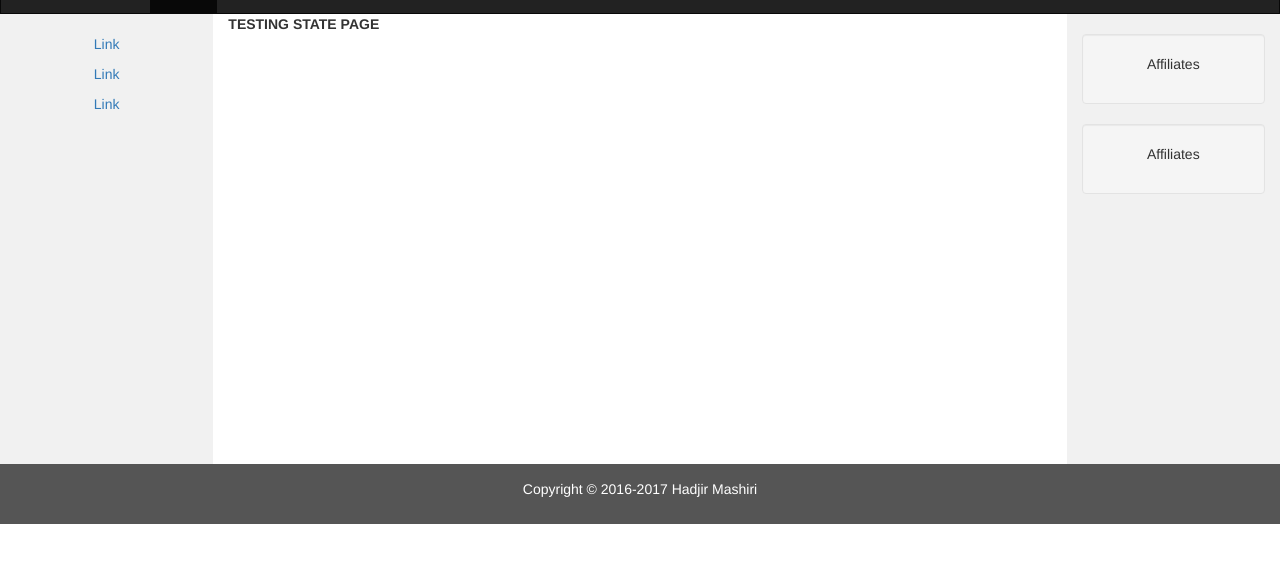
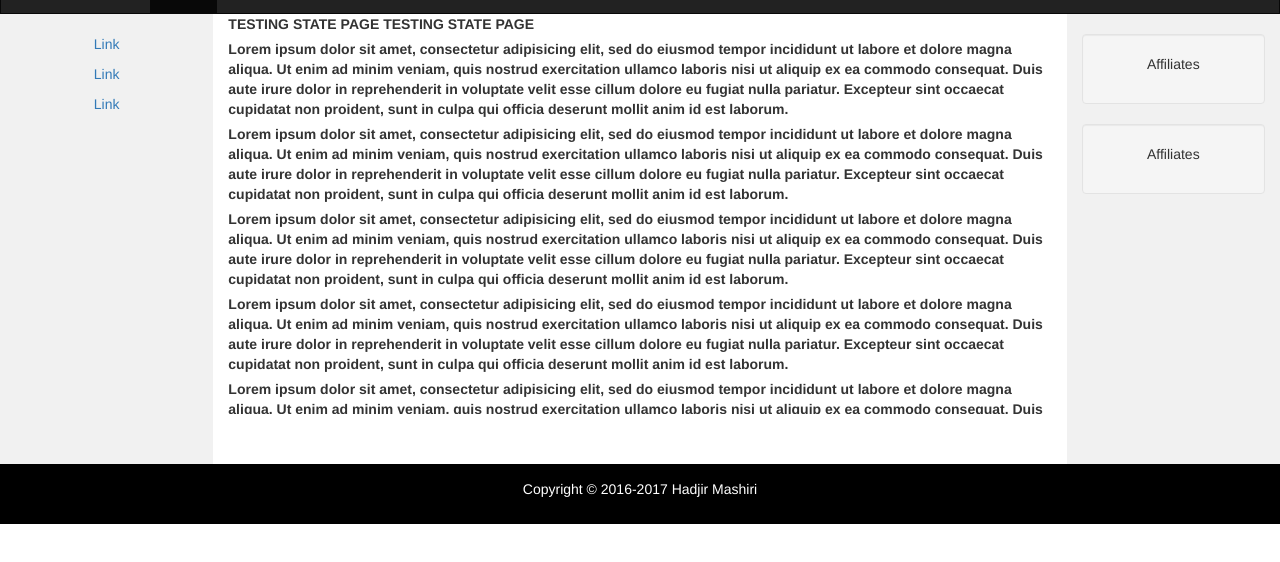
Before and after one commit to hmashiri/HadjirPortfolio, a website: page Portfolio/index.html at #!/aboutme in a window 1280 px wide. Shown: the part 38-600 px from the top of the page. Drawn offline with nearby package versions, Linux system fonts and the light colour scheme.

Commit message:
added scroll for state pages

```diff
--- a/Portfolio/app/app.js
+++ b/Portfolio/app/app.js
@@ -4,8 +4,8 @@
 
     var app = angular.module('app', ['ui.router']);
 
+    app.config(function($stateProvider, $urlRouterProvider) {
 
-    app.config(function($stateProvider, $urlRouterProvider) {
 
         $urlRouterProvider.otherwise("/aboutme");
 
--- a/Portfolio/app/partials/aboutme.html
+++ b/Portfolio/app/partials/aboutme.html
@@ -1 +1,47 @@
-<div><label>TESTING STATE PAGE</label></div>
+<div>
+	<label>TESTING STATE PAGE</label>
+	<label>TESTING STATE PAGE</label>
+	<label>Lorem ipsum dolor sit amet, consectetur adipisicing elit, sed do eiusmod
+	tempor incididunt ut labore et dolore magna aliqua. Ut enim ad minim veniam,
+	quis nostrud exercitation ullamco laboris nisi ut aliquip ex ea commodo
+	consequat. Duis aute irure dolor in reprehenderit in voluptate velit esse
+	cillum dolore eu fugiat nulla pariatur. Excepteur sint occaecat cupidatat non
+	proident, sunt in culpa qui officia deserunt mollit anim id est laborum.
+	</label>
+	<label>Lorem ipsum dolor sit amet, consectetur adipisicing elit, sed do eiusmod
+	tempor incididunt ut labore et dolore magna aliqua. Ut enim ad minim veniam,
+	quis nostrud exercitation ullamco laboris nisi ut aliquip ex ea commodo
+	consequat. Duis aute irure dolor in reprehenderit in voluptate velit esse
+	cillum dolore eu fugiat nulla pariatur. Excepteur sint occaecat cupidatat non
+	proident, sunt in culpa qui officia deserunt mollit anim id est laborum.
+	</label>
+	<P/>
+	<label>Lorem ipsum dolor sit amet, consectetur adipisicing elit, sed do eiusmod
+	tempor incididunt ut labore et dolore magna aliqua. Ut enim ad minim veniam,
+	quis nostrud exercitation ullamco laboris nisi ut aliquip ex ea commodo
+	consequat. Duis aute irure dolor in reprehenderit in voluptate velit esse
+	cillum dolore eu fugiat nulla pariatur. Excepteur sint occaecat cupidatat non
+	proident, sunt in culpa qui officia deserunt mollit anim id est laborum.
+	</label>
+	<label>Lorem ipsum dolor sit amet, consectetur adipisicing elit, sed do eiusmod
+	tempor incididunt ut labore et dolore magna aliqua. Ut enim ad minim veniam,
+	quis nostrud exercitation ullamco laboris nisi ut aliquip ex ea commodo
+	consequat. Duis aute irure dolor in reprehenderit in voluptate velit esse
+	cillum dolore eu fugiat nulla pariatur. Excepteur sint occaecat cupidatat non
+	proident, sunt in culpa qui officia deserunt mollit anim id est laborum.
+	</label>
+	<label>Lorem ipsum dolor sit amet, consectetur adipisicing elit, sed do eiusmod
+	tempor incididunt ut labore et dolore magna aliqua. Ut enim ad minim veniam,
+	quis nostrud exercitation ullamco laboris nisi ut aliquip ex ea commodo
+	consequat. Duis aute irure dolor in reprehenderit in voluptate velit esse
+	cillum dolore eu fugiat nulla pariatur. Excepteur sint occaecat cupidatat non
+	proident, sunt in culpa qui officia deserunt mollit anim id est laborum.
+	</label>
+	<label>Lorem ipsum dolor sit amet, consectetur adipisicing elit, sed do eiusmod
+	tempor incididunt ut labore et dolore magna aliqua. Ut enim ad minim veniam,
+	quis nostrud exercitation ullamco laboris nisi ut aliquip ex ea commodo
+	consequat. Duis aute irure dolor in reprehenderit in voluptate velit esse
+	cillum dolore eu fugiat nulla pariatur. Excepteur sint occaecat cupidatat non
+	proident, sunt in culpa qui officia deserunt mollit anim id est laborum.
+	</label>
+</div>
--- a/Portfolio/index.html
+++ b/Portfolio/index.html
@@ -6,6 +6,15 @@
     <link rel="stylesheet" href="./bower_components/bootstrap/dist/css/bootstrap.css" />
     <link rel="stylesheet" type="text/css" href="app/style.css" />
 <style>
+	/* Create a scroll bar for the state pages */
+	#scroll
+	{
+	    width:auto;
+	    height:auto;
+	    overflow-y: auto;
+	    max-width:auto;
+	    max-height:400px;
+	}
     /* Remove the navbar's default margin-bottom and rounded borders */
     .navbar {
       margin-bottom: 0;
@@ -24,7 +33,7 @@
 
     /* Set black background color, white text and some padding */
     footer {
-      background-color: #555;
+      background-color: black;
       color: white;
       padding: 15px;
     }
@@ -75,7 +84,7 @@
       <p><a href="#">Link</a></p>
     </div>
     <div class="col-sm-8 text-left">
-      <div ui-view></div>
+      <div id="scroll" ui-view></div>
     </div>
     <div class="col-sm-2 sidenav">
       <div class="well">
```
